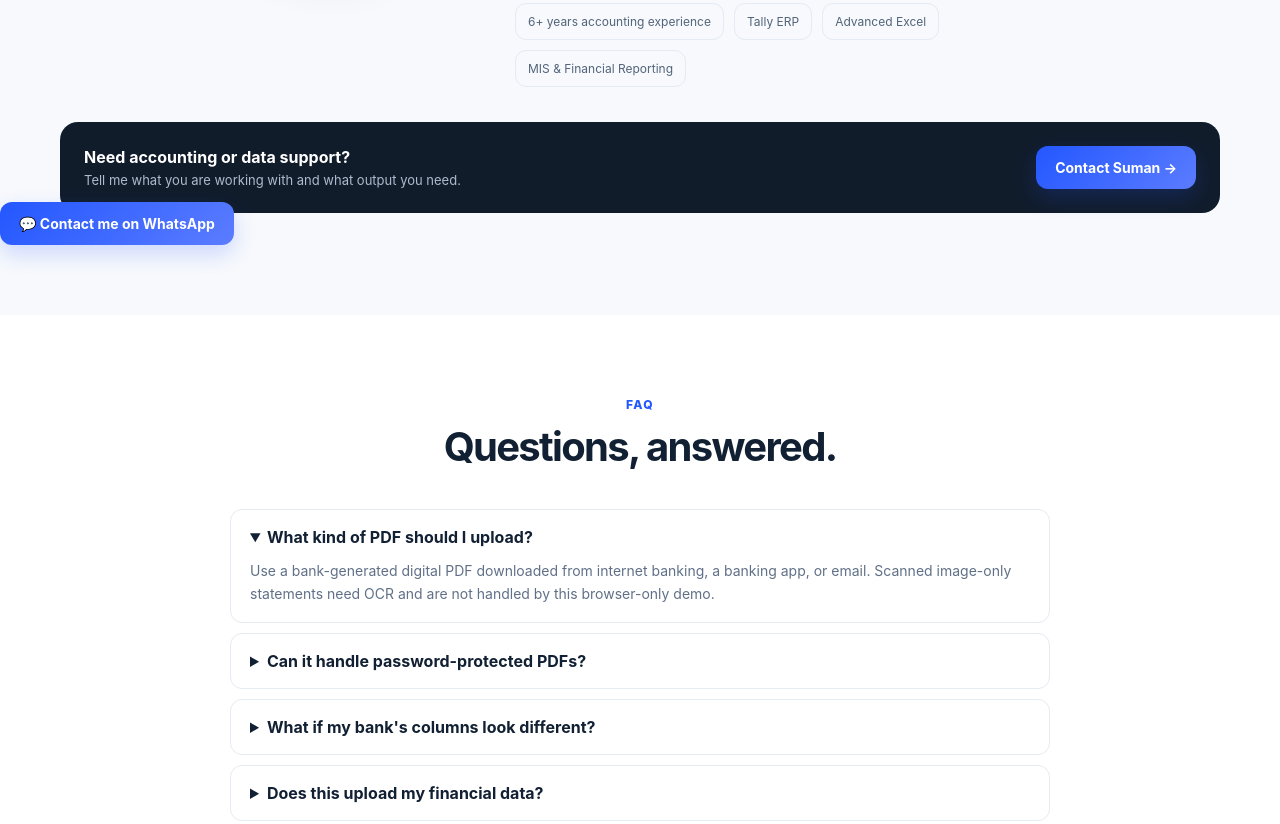
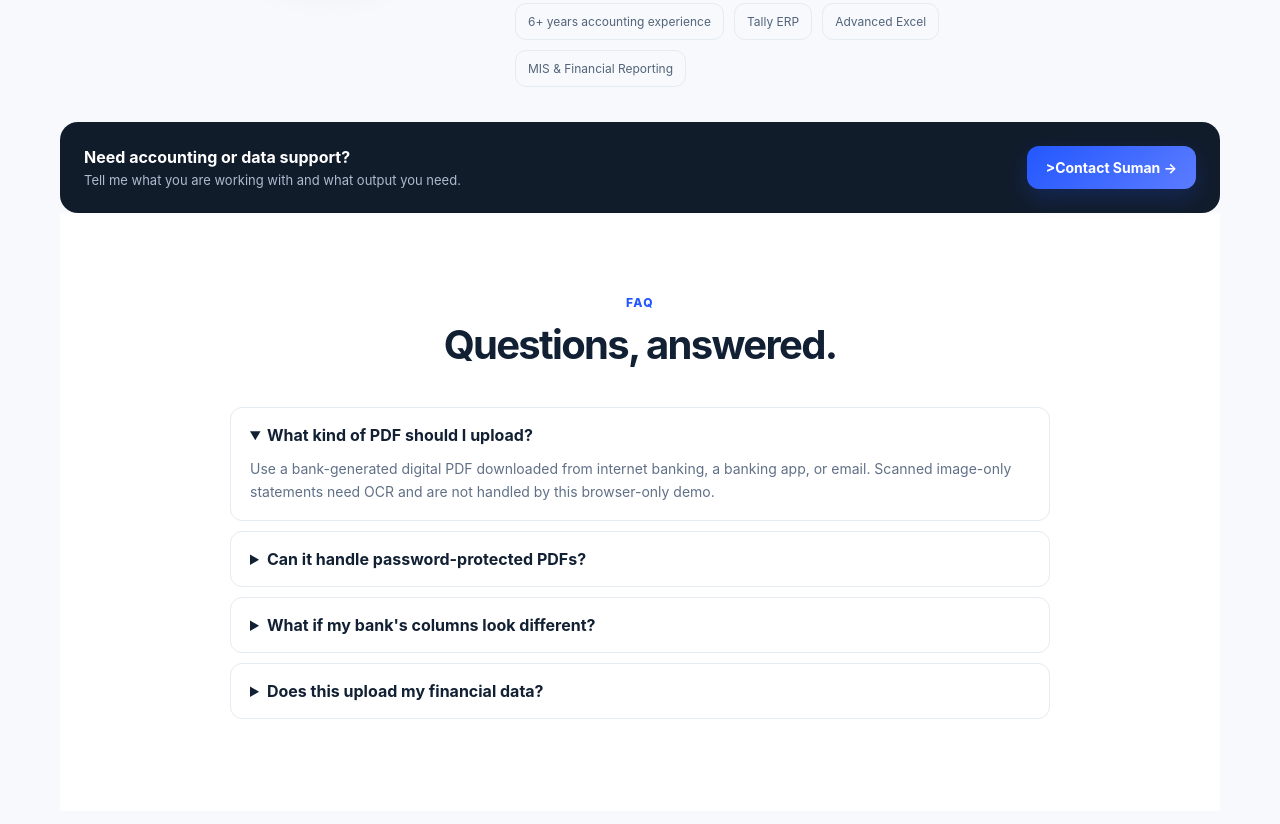
Before and after one commit to Sumanthakur8/TallySync, a plain HTML site: page index.html in a window 1280 px wide. Shown: the part 5027-5851 px from the top of the page. Drawn offline with Linux system fonts and the light colour scheme.

Commit message:
Update contact section links in index.html

```diff
--- a/index.html
+++ b/index.html
@@ -161,8 +161,7 @@
       <div class="about-stats"><span class="about-stat">6+ years accounting experience</span><span class="about-stat">Tally ERP</span><span class="about-stat">Advanced Excel</span><span class="about-stat">MIS & Financial Reporting</span></div>
     </div>
   </div>
-  <div class="contact-box"><div><strong>Need accounting or data support?</strong><p>Tell me what you are working with and what output you need.</p></div><a class="btn primary" href="mailto:sumanthakur9661@gmail.com">Contact Suman →</a></div>
-</div><a class="btn primary about-contact" href="https://wa.me/919661905883" target="_blank" rel="noopener">💬 Contact me on WhatsApp</a></section>
+  <div class="contact-box"><div><strong>Need accounting or data support?</strong><p>Tell me what you are working with and what output you need.</p></div><a class="btn primary" href="https://wa.me/919661905883" target="_blank" rel="noopener">>Contact Suman →</a></div>
 
 <section id="faq" class="section white"><div class="container"><div class="center"><div class="kicker">FAQ</div><h2>Questions, answered.</h2></div><div class="faq">
 <details open><summary>What kind of PDF should I upload?</summary><p>Use a bank-generated digital PDF downloaded from internet banking, a banking app, or email. Scanned image-only statements need OCR and are not handled by this browser-only demo.</p></details>
```
